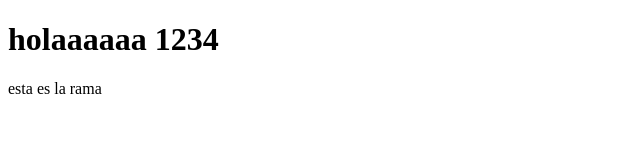
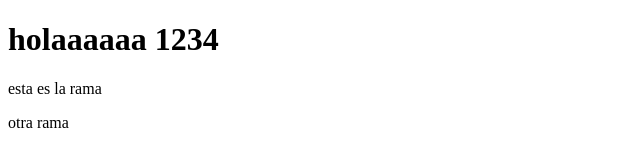
Before and after one commit to paulaNo2023/ProyectoFinalcoder, a plain HTML site: page index.html in a window 1280 px wide. Shown: the full height of the page, 0-640 px from the left. Drawn offline with Linux system fonts and the light colour scheme.

Commit message:
commit inicial

```diff
--- a/index.html
+++ b/index.html
@@ -11,6 +11,7 @@
         holaaaaaa 1234
     </h1>
     <p>esta es la rama</p>
+    <p>otra rama</p>
 
 </body>
 </html>
```
